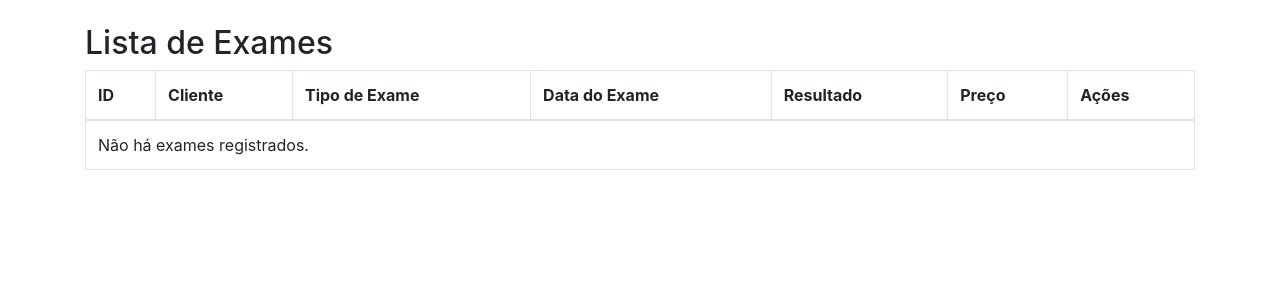
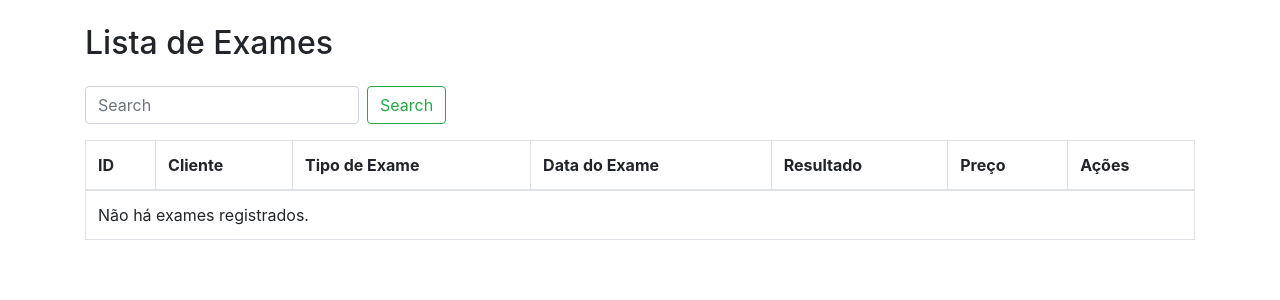
Before and after one commit to douglasinforj/clinica, a Django app: page /exames/ in a window 1280 px wide. Shown: the part 56-356 px from the top of the page. Run offline with Django 4.2, Linux system fonts and the light colour scheme; the visitor is signed in with stand-in values (Sample User, id 1); data that the repository does not hold is empty; some libraries are stand-ins or nearby versions.

Commit message:
Alinhando os arquivos funcionais

```diff
--- a/cadastros/templates/cadastros/exame_list_all.html
+++ b/cadastros/templates/cadastros/exame_list_all.html
@@ -3,6 +3,11 @@
 
 {% block content %}
   <h2>Lista de Exames</h2>
+
+  <form class="form-inline">
+    <input class="form-control mr-sm-2" type="search" placeholder="Search" aria-label="Search"  name='q' value="{{ termo_pesquisa }}">
+    <button class="btn btn-outline-success my-3 my-sm-3" type="submit">Search</button>
+  </form>
 
   <table class="table table-bordered">
     <thead>
```
